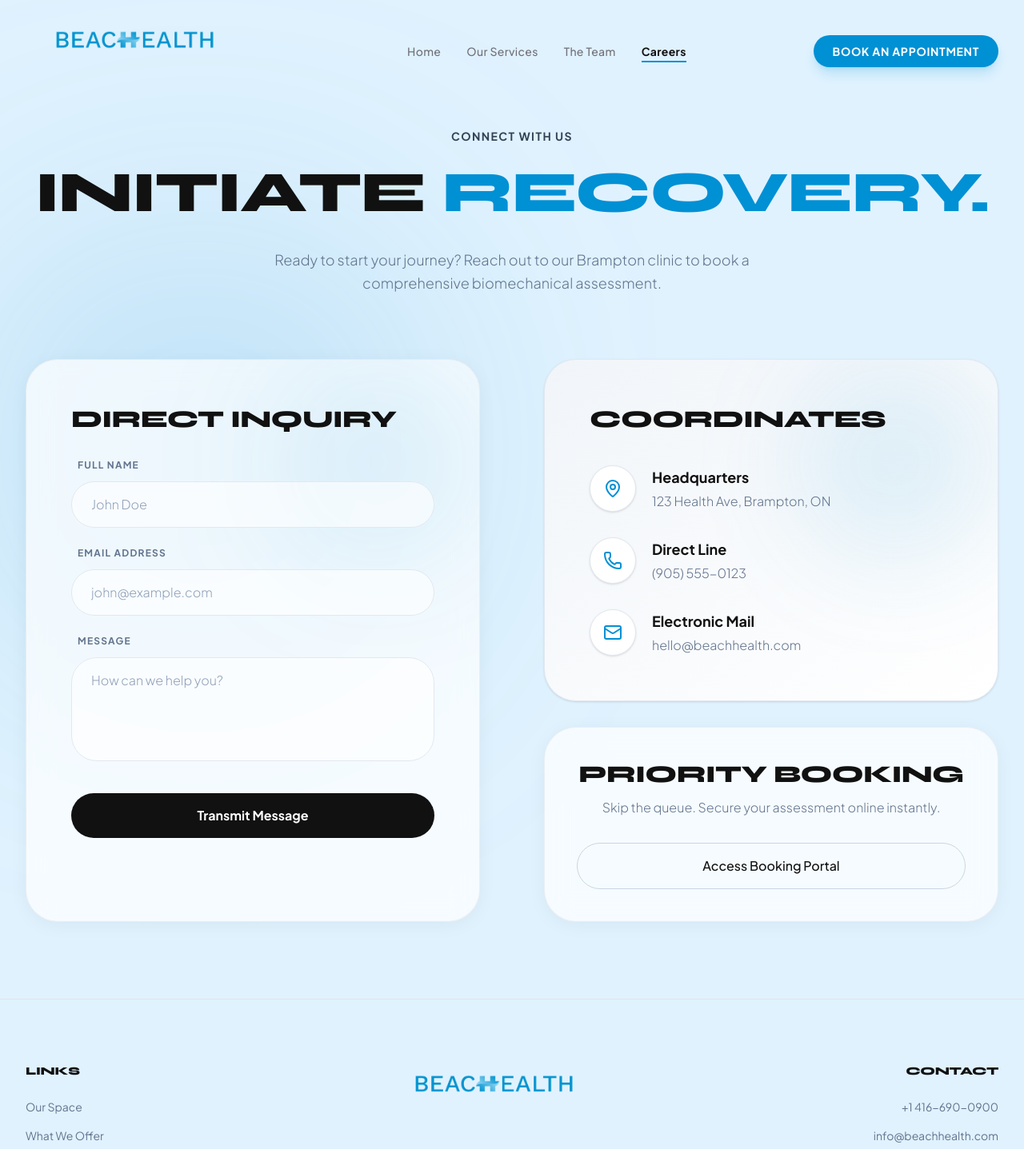
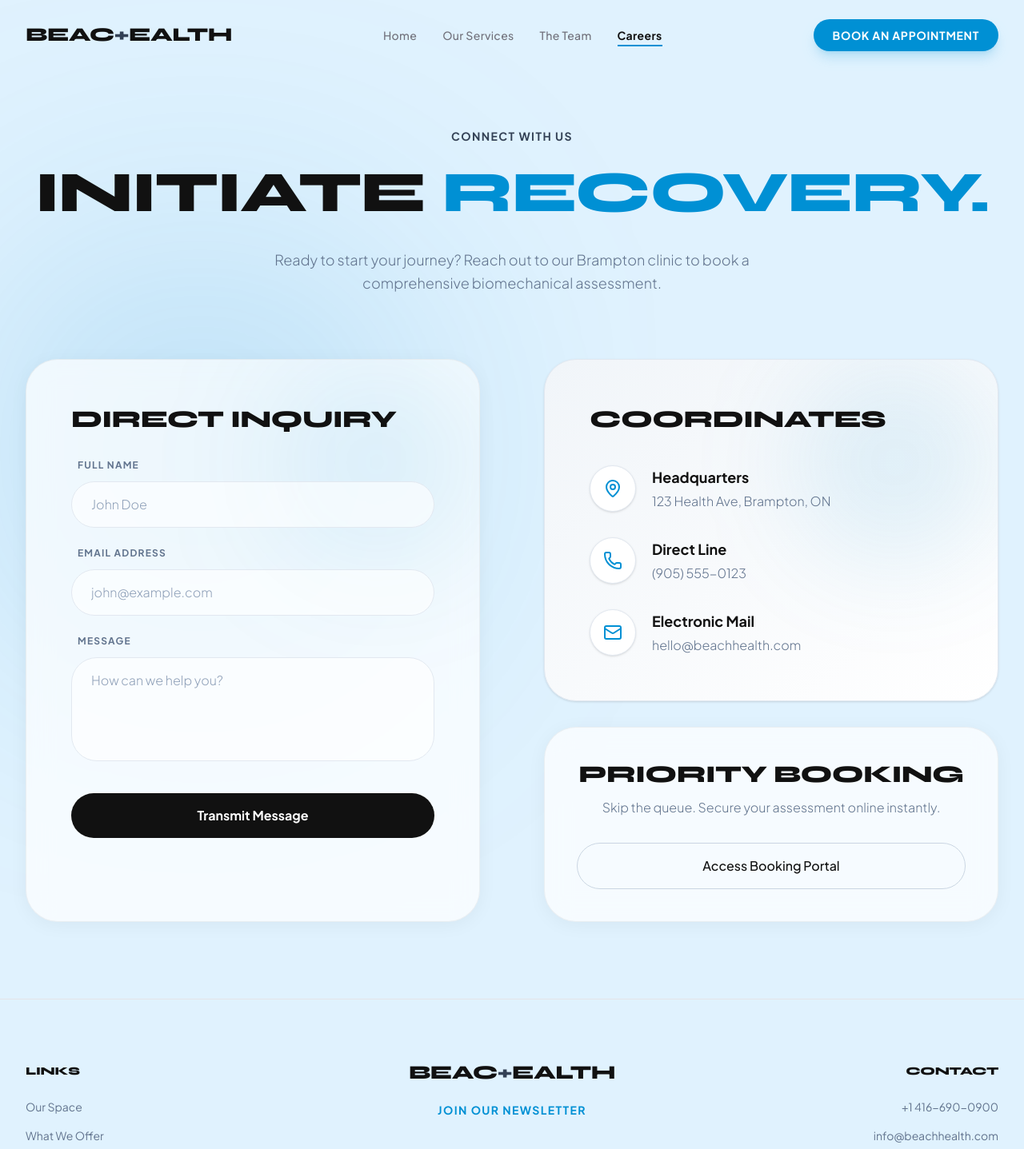
Before and after one commit to shaheertiger/Beachhealthbrampton, a React (Vite) app: page /contact in a window 1280 px wide. Shown: the top 1437 px of the page at 80% size. Built offline with nearby package versions, Linux system fonts and the light colour scheme.

Commit message:
Replace PNG logo with coded inline text logo for perfect navbar alignment

```diff
--- a/src/components/Footer.tsx
+++ b/src/components/Footer.tsx
@@ -18,8 +18,10 @@ export default function Footer() {
 
         {/* Center Column: Logo & Newsletter */}
         <div className="flex flex-col items-center text-center gap-6">
-          <Link to="/" className="flex items-center group">
-            <img src="/logo.png" alt="BeachHealth Logo" className="h-20 object-contain" />
+          <Link to="/" className="flex items-center justify-center group select-none">
+            <span className="font-display font-black uppercase tracking-tight leading-none" style={{ fontSize: '1.5rem', letterSpacing: '-0.02em' }}>
+              <span className="text-brand-obsidian">BEAC</span><span className="text-brand-cyan" style={{ fontWeight: 900 }}>+</span><span className="text-brand-obsidian">EALTH</span>
+            </span>
           </Link>
           <button className="text-brand-green font-bold uppercase tracking-widest hover:text-brand-obsidian transition-colors">
             Join Our Newsletter
--- a/src/components/Navbar.tsx
+++ b/src/components/Navbar.tsx
@@ -43,9 +43,14 @@ export default function Navbar() {
     >
       <div className="max-w-7xl mx-auto px-8 flex justify-between items-center">
 
-        {/* Logo matching the reference vibe */}
-        <Link to="/" className="flex items-center group">
-          <img src="/logo.png" alt="BeachHealth Logo" className="h-16 md:h-20 object-contain" />
+        {/* Coded Logo - no image dependency */}
+        <Link to="/" className="flex items-center group select-none">
+          <span
+            className="font-display font-black uppercase tracking-tight leading-none"
+            style={{ fontSize: '1.5rem', letterSpacing: '-0.02em' }}
+          >
+            <span className="text-brand-obsidian">BEAC</span><span className="text-brand-cyan" style={{ fontWeight: 900 }}>+</span><span className="text-brand-obsidian">EALTH</span>
+          </span>
         </Link>
 
         <div className="hidden md:flex items-center gap-8">
```
